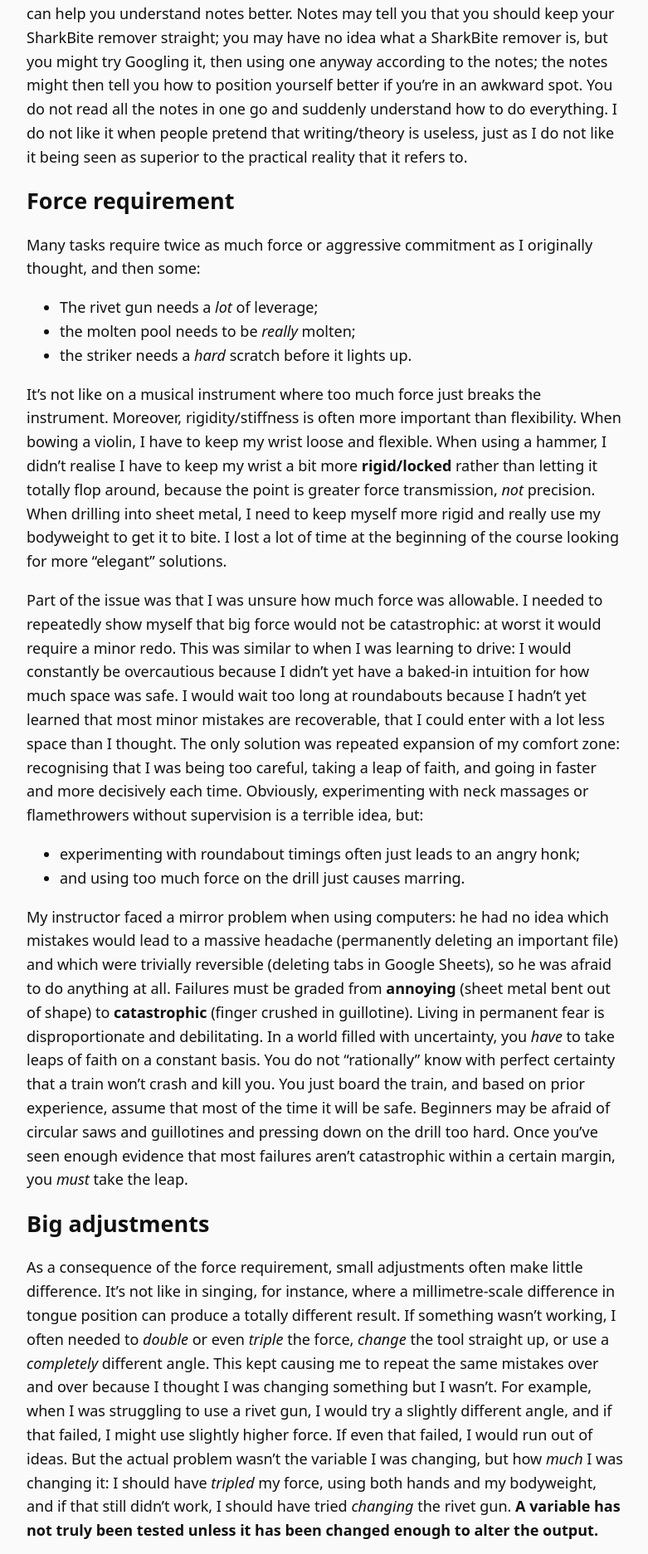
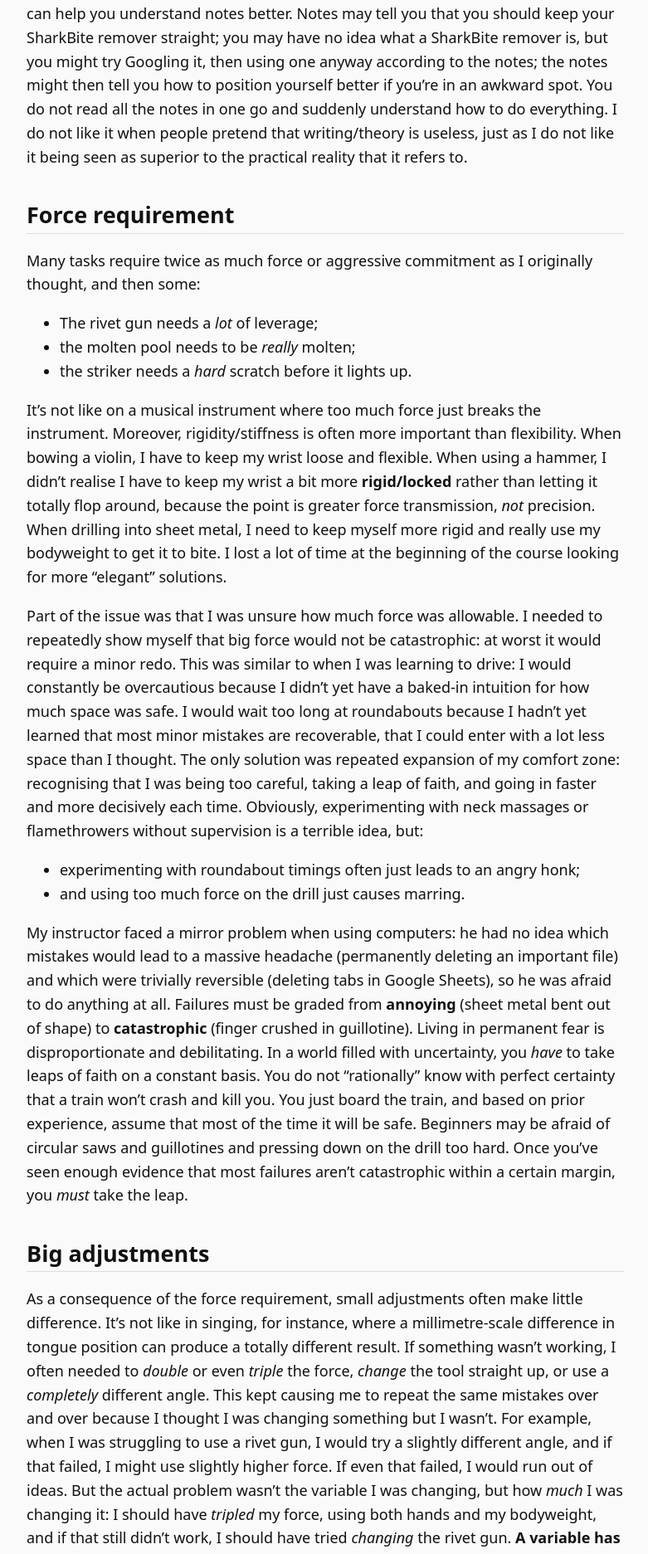
Before and after one commit to JakeHPark/jakehpark.github.io, a Jekyll site: the page built from _essays/Skill Acquisition in Plumbing.md, in a window 1280 px wide. Shown: the part 1071-2944 px from the top of the page at 83% size, without its empty margins (248-1029 px from the left). Built offline with Jekyll 4.4.1, drawn with Linux system fonts in a browser that asks for light colours.

Commit message:
Update style.css

```diff
--- a/assets/style.css
+++ b/assets/style.css
@@ -53,6 +53,13 @@ h1,
 h2,
 h3 {
 	line-height: 1.2;
+}
+
+article h2 {
+  margin-top: 2.5rem;
+  margin-bottom: 1rem;
+  padding-bottom: 0.3rem;
+  border-bottom: 1px solid var(--line);
 }
 
 .subtitle,
```
